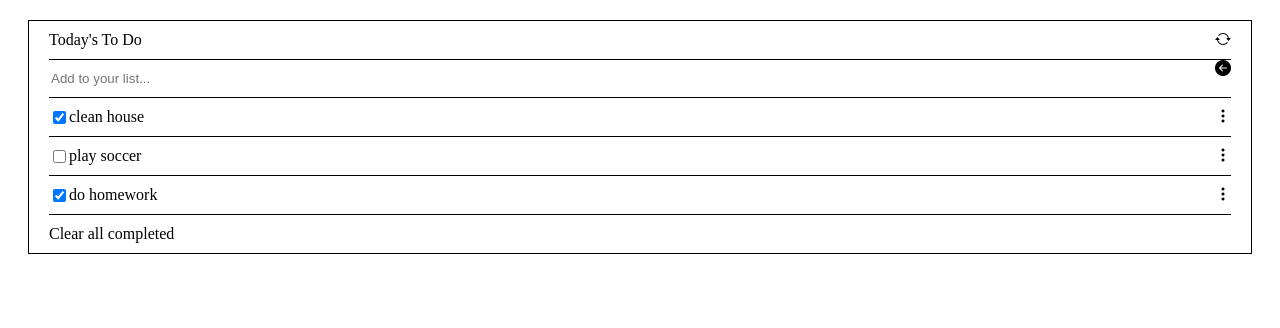
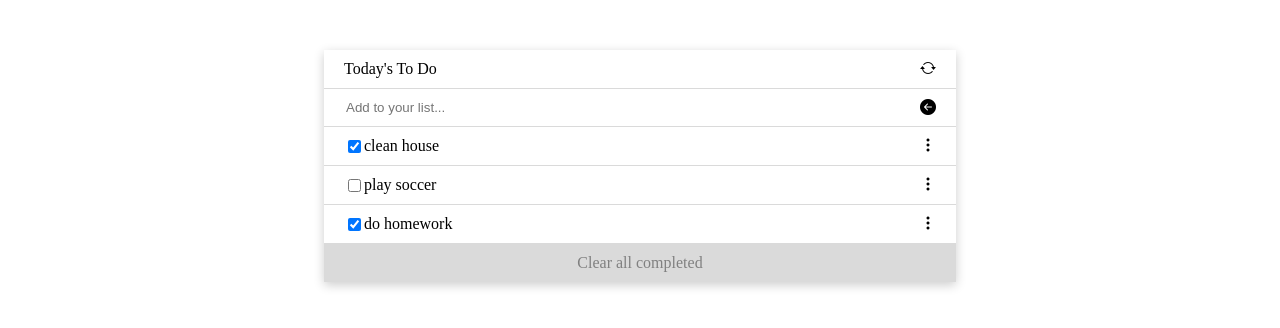
Before and after one commit to storres20/TODOlistproject, a website built with webpack: page src/index.html in a window 1280 px wide. Built offline with nearby package versions, Linux system fonts and the light colour scheme.

Commit message:
Fix css file

```diff
--- a/src/style.css
+++ b/src/style.css
@@ -1,7 +1,12 @@
 .todo {
-  border: 1px solid black;
+  border: none;
   margin: 20px;
-  padding: 0 20px;
+  /* padding: 0 20px; */
+  width: 50%;
+  margin-top: 50px;
+  margin-left: auto;
+  margin-right: auto;
+  box-shadow: 0 3px 10px rgb(0 0 0 / 0.2);
 }
 
 i,
@@ -15,7 +20,8 @@ button {
   display: flex;
   justify-content: space-between;
   align-items: center;
-  border-bottom: 1px solid black;
+  border-bottom: 1px solid rgb(218, 218, 218);
+  padding: 0 20px;
 }
 
 .titleP {
@@ -26,7 +32,9 @@ button {
 
 form {
   display: flex;
-  border-bottom: 1px solid black;
+  align-items: center;
+  border-bottom: 1px solid rgb(218, 218, 218);
+  padding: 0 20px;
 }
 
 .formInput {
@@ -45,7 +53,8 @@ form {
   flex-direction: row;
   justify-content: space-between;
   align-items: center;
-  border-bottom: 1px solid black;
+  border-bottom: 1px solid rgb(218, 218, 218);
+  padding: 0 20px;
 }
 
 .todoDiv {
@@ -62,4 +71,12 @@ form {
 .clearAll {
   width: 100%;
   padding: 10px 0;
+  color: gray;
+  text-align: center;
+  background-color: rgb(218, 218, 218);
+  cursor: pointer;
 }
+
+.clearAll:hover {
+  background-color: rgb(181, 181, 181);
+}
```
